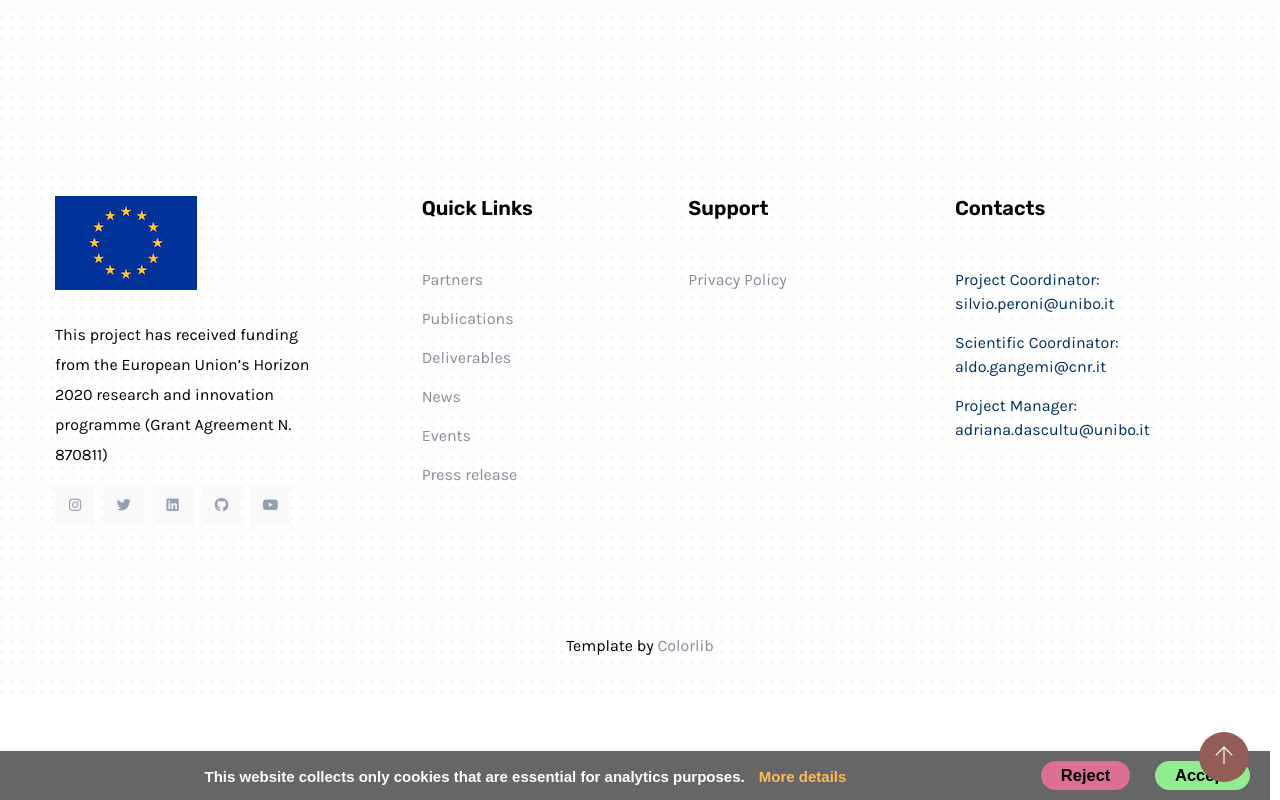
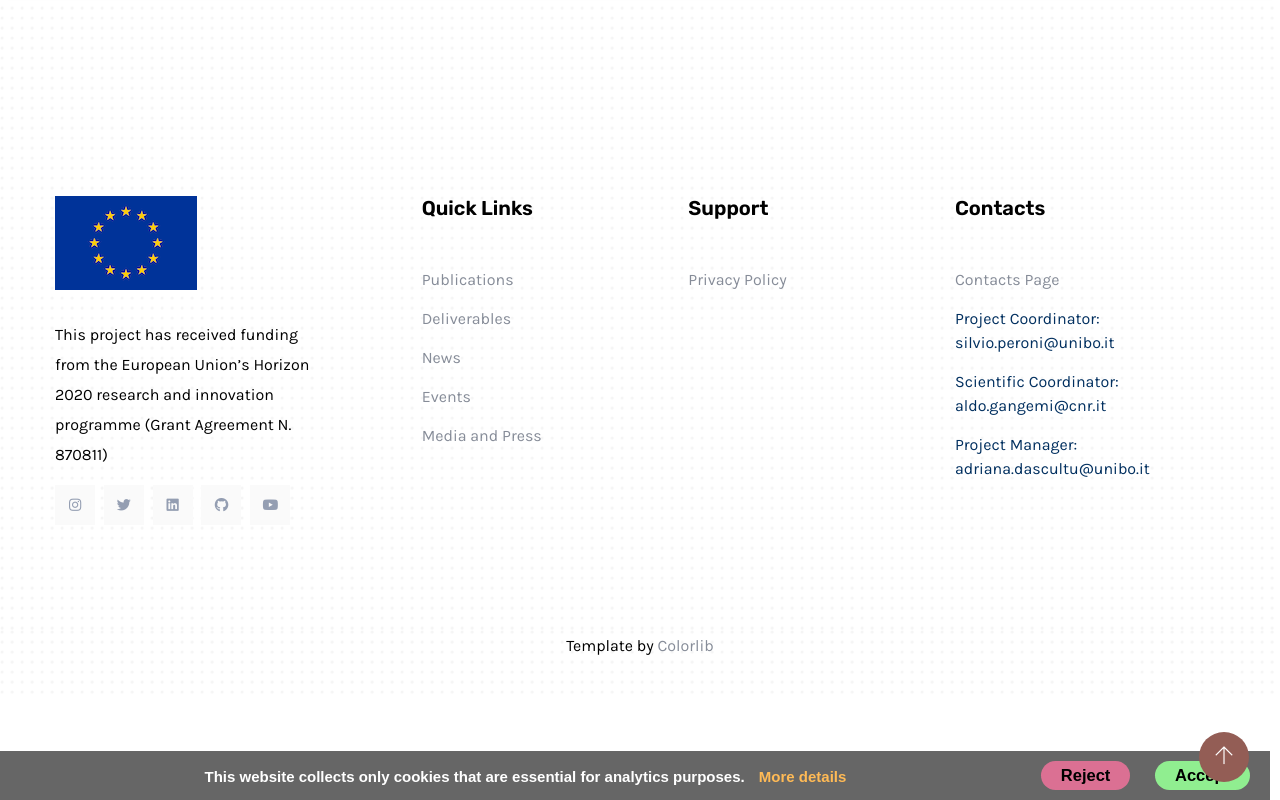
Before and after one commit to br0ast/spicetest, a Jekyll site: the page built from press2.html, in a window 1280 px wide and 900 px high, scrolled down 1855 px, cut to the strip 100-900 px from the top of the window. Built offline with Jekyll 4.4.1, drawn with Linux system fonts in a browser that asks for light colours; comment, search, counter and statistics services are not loaded; some of the changed text lies outside the part shown.

Commit message:
Footerpres

```diff
--- a/_includes/footer.html
+++ b/_includes/footer.html
@@ -32,14 +32,14 @@
                         <div class="footer-tittle">
                             <h4>Quick Links</h4>
                             <ul>
-                                <li><a href="{{ site.url }}about/">Partners</a></li>
-                                <!-- <li><a href="{{ site.url }}project/">Project</a></li>
+                                <!--<li><a href="{{ site.url }}about/">Partners</a></li>
+                                 <li><a href="{{ site.url }}project/">Project</a></li>
                                 <li><a href="{{ site.url }}case_studies/">Case studies</a></li> -->
                                 <li><a href="{{ site.url }}publications/">Publications</a></li>
                                 <li><a href="{{ site.url }}deliverables/">Deliverables</a></li>
                                 <li><a href="{{ site.url }}news/">News</a></li>
                                 <li><a href="{{ site.url }}events/">Events</a></li>
-                                <li><a href="{{ site.url }}press/">Press release</a></li>
+                                <li><a href="{{ site.url }}press/">Media and Press</a></li>
                                 <!-- <li><a href="modelling/">Data modelling</a></li> -->
                             </ul>
                         </div>
@@ -60,7 +60,7 @@
                         <div class="footer-tittle">
                             <h4>Contacts</h4>
                             <ul>
-
+                                <li><a href="{{ site.url }}Contacts/">Contacts Page</a></li>
                               <li>Project Coordinator: silvio.peroni@unibo.it</li>
                               <li>Scientific Coordinator: aldo.gangemi@cnr.it</li>
                               <li>Project Manager: adriana.dascultu@unibo.it</li>
--- a/press2.html
+++ b/press2.html
@@ -1,5 +1,5 @@
 ---
-title: SPICE - Press and Media
+title: SPICE - Media and Press
 permalink: /press/
 layout: default
 ---
@@ -15,7 +15,7 @@ layout: default
                 <div class="col-lg-8">
                     <div class="section-tittle text-center mb-80">
                         <span>Who talks about us</span>
-                        <h2>Press and Media</h2>
+                        <h2>Media and Press</h2>
                     </div>
                 </div>
             </div>
```
